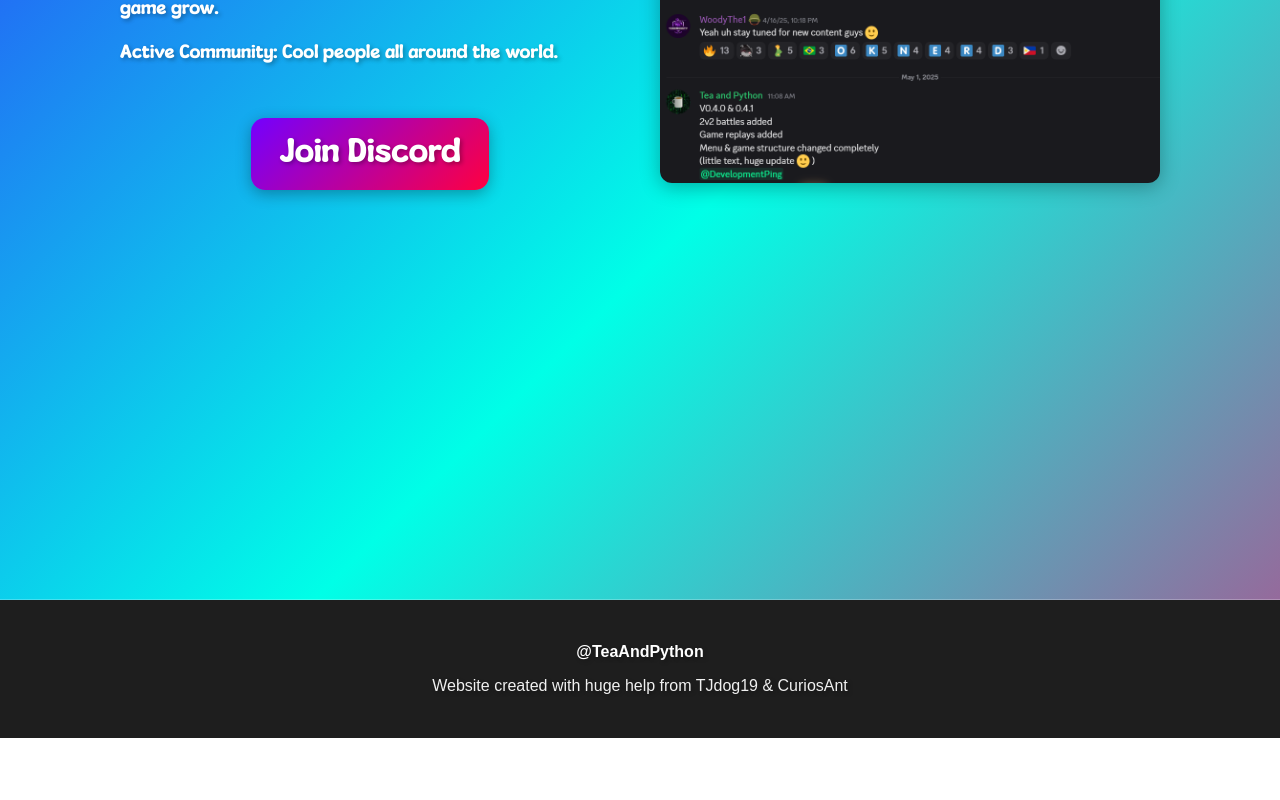
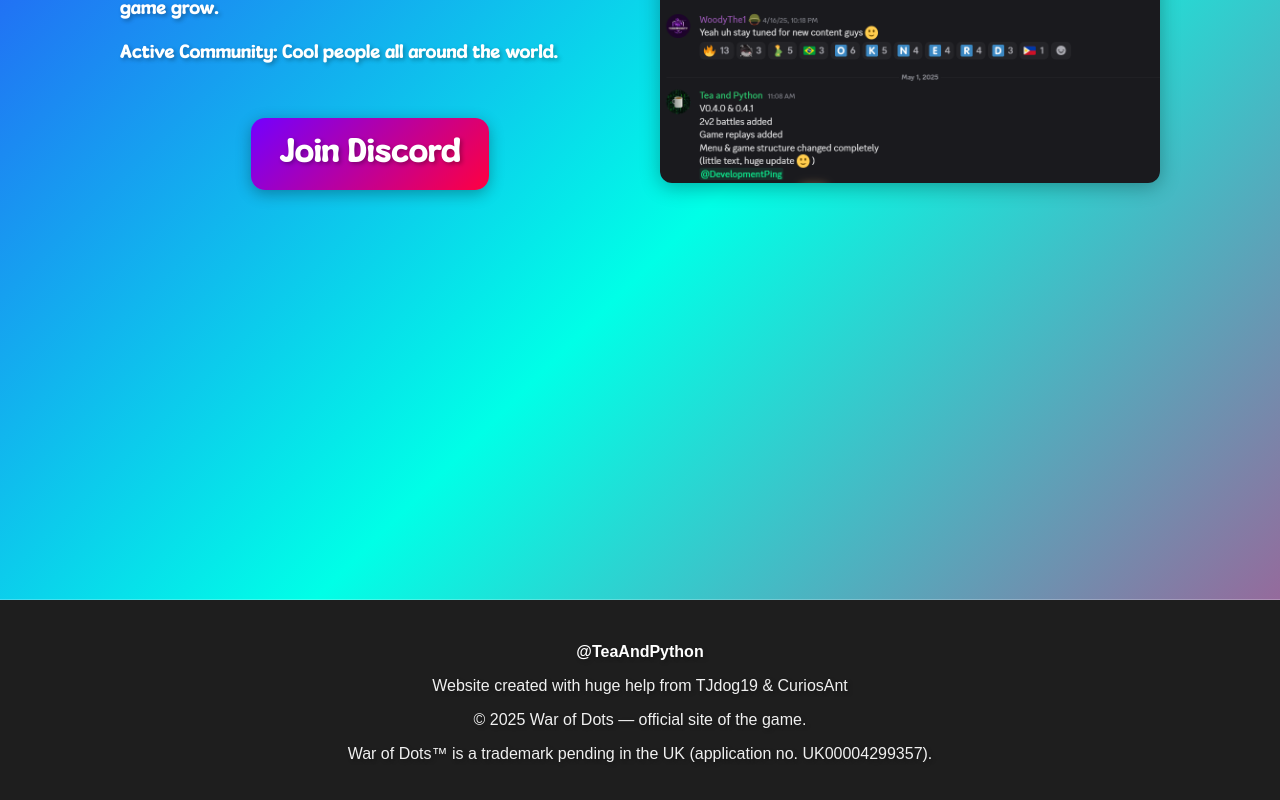
Before and after one commit to warofdots/website-v2, a React (Vite) app: page / in a window 1280 px wide. Shown: the part 5093-5893 px from the top of the page. Before the commit the page ends 5831 px from the top, so only its background shows below. Built offline with nearby package versions, Linux system fonts and the light colour scheme.

Commit message:
Update Footer.jsx

```diff
--- a/src/components/Footer.jsx
+++ b/src/components/Footer.jsx
@@ -5,6 +5,8 @@ const Footer = () => {
     <footer>
       <p><strong>@TeaAndPython</strong></p>
       <p>Website created with huge help from TJdog19 & CuriosAnt</p>
+      <p>© 2025 War of Dots — official site of the game.</p>
+      <p>War of Dots™ is a trademark pending in the UK (application no. UK00004299357).</p>
     </footer>
   );
 };
```
